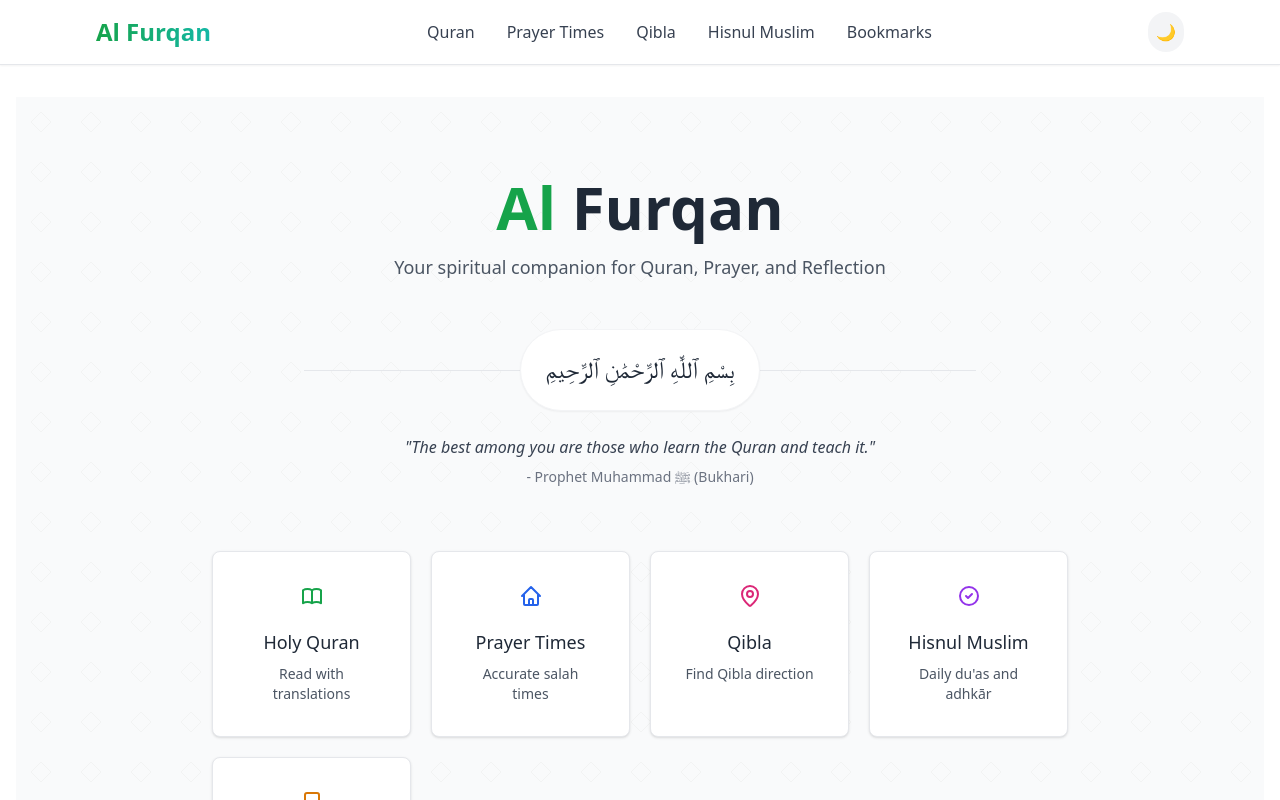
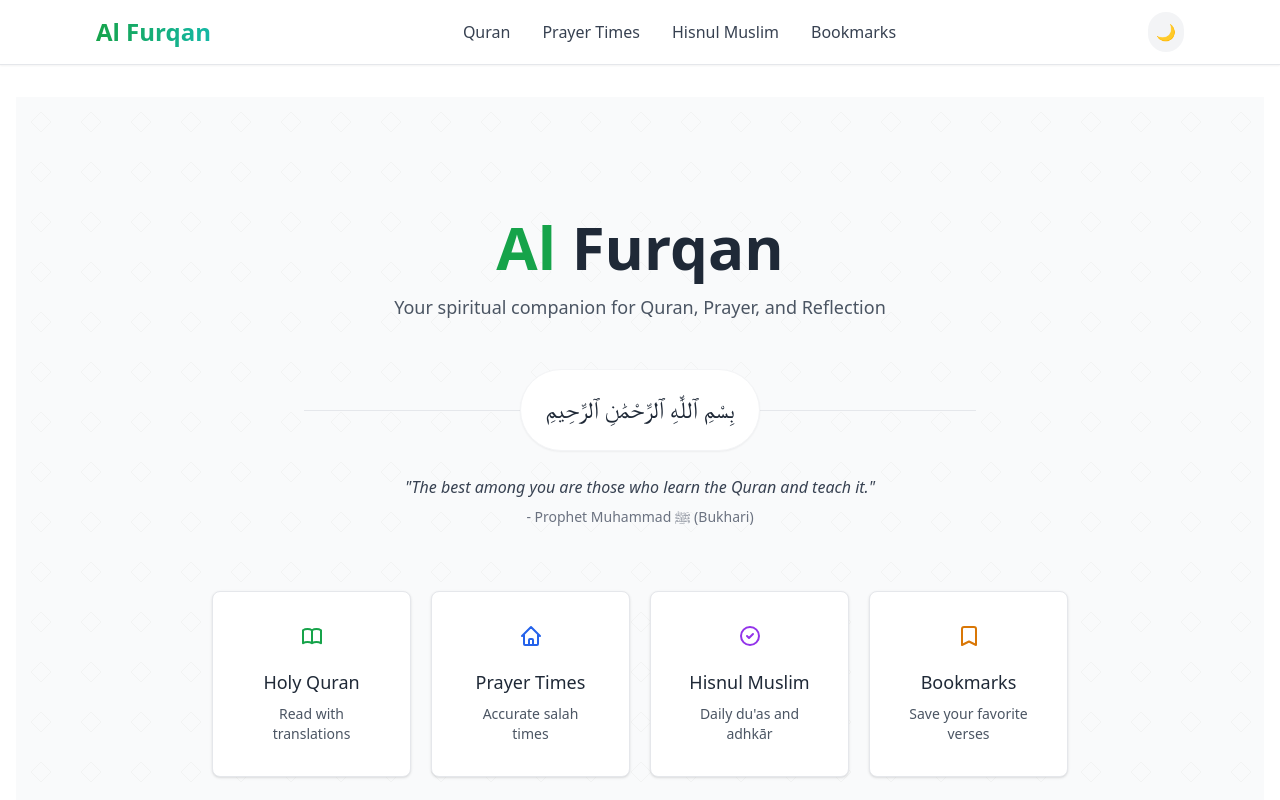
Before and after one commit to Masudthecloud/al-furqan, a React (Vite) app: page / in a window 1280 px wide. Shown: the top 800 px of the page. Built offline with nearby package versions, Linux system fonts and the light colour scheme; a web font is replaced by a local one.

Commit message:
Removed Qibla page

```diff
--- a/src/App.tsx
+++ b/src/App.tsx
@@ -3,7 +3,7 @@ import Header from "./components/Header";
 import Home from "./pages/Home";
 import Quran from "./pages/Quran";
 import Prayer from "./pages/Prayer";
-import Qibla from "./pages/Qibla";
+// import Qibla from "./pages/Qibla";
 import HisnulMuslim from "./pages/HisnulMuslim";
 import SurahDetail from "./pages/SurahDetail";
 import Bookmarks from "./pages/Bookmarks";
@@ -19,7 +19,7 @@ function App() {
             <Route path="/" element={<Home />} />
             <Route path="/quran" element={<Quran />} />
             <Route path="/prayer" element={<Prayer />} />
-            <Route path="/qibla" element={<Qibla />} />
+            {/* <Route path="/qibla" element={<Qibla />} /> */}
             <Route path="/hisnul" element={<HisnulMuslim />} />
             <Route path="/bookmarks" element={<Bookmarks />} />
             <Route path="/quran/:id" element={<SurahDetail />} />
--- a/src/components/Header.tsx
+++ b/src/components/Header.tsx
@@ -30,12 +30,12 @@ export default function Header() {
             >
               Prayer Times
             </Link>
-            <Link
+            {/* <Link
               to="/qibla"
               className="text-gray-700 dark:text-gray-300 hover:text-green-600 dark:hover:text-green-400 transition-colors font-medium"
             >
               Qibla
-            </Link>
+            </Link> */}
             <Link
               to="/hisnul"
               className="text-gray-700 dark:text-gray-300 hover:text-green-600 dark:hover:text-green-400 transition-colors font-medium"
--- a/src/pages/Home.tsx
+++ b/src/pages/Home.tsx
@@ -1,5 +1,5 @@
 import { Link } from "react-router-dom";
-import { MapPin } from "lucide-react";
+// import { MapPin } from "lucide-react"; #UNCOMMENT THIS TO ACTIVATE QIBLA
 
 export default function Home() {
   // Base64 SVG pattern for subtle background
@@ -101,7 +101,7 @@ export default function Home() {
           </Link>
 
           {/* Qibla */}
-          <Link
+          {/* <Link
             to="/qibla"
             className="group bg-white dark:bg-gray-800 rounded-lg shadow hover:shadow-md border border-gray-200 dark:border-gray-700 p-8 transition-all duration-200 hover:border-pink-300 dark:hover:border-pink-700"
           >
@@ -112,7 +112,7 @@ export default function Home() {
             <p className="text-sm text-gray-600 dark:text-gray-400 text-center">
               Find Qibla direction
             </p>
-          </Link>
+          </Link> */}
 
           {/* Hisnul Muslim */}
           <Link
```
